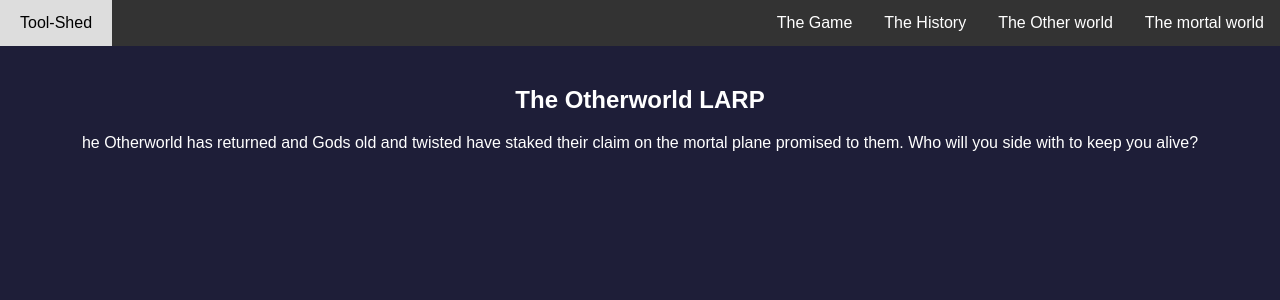
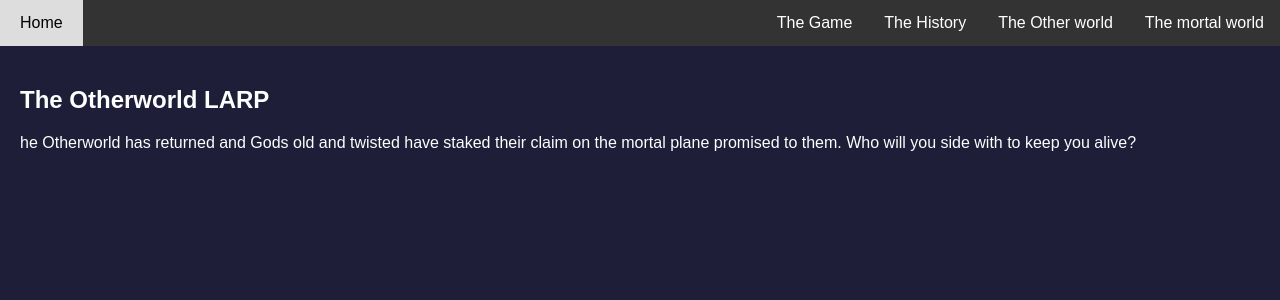
Before and after one commit to KikiUnique/KikiUnique.github.io, a Jekyll site: the page built from docs/index.md, in a window 1280 px wide. Shown: the top 300 px of the page. Built offline with Jekyll 4.4.1, drawn with Linux system fonts in a browser that asks for light colours; the repository's description, which GitHub fills in, is left out.

Commit message:
Update style

```diff
--- a/docs/_includes/header.html
+++ b/docs/_includes/header.html
@@ -1,5 +1,5 @@
 <div class="navbar"><div class="navbarItem" id="toolBarLeft" style="float: left">
-    <a href="">Tool-Shed</a>
+    <a href="">Home</a>
 </div>
 <div style="float: right">
     <div class="dropdown navbarItem">
--- a/docs/assets/css/classStyles.css
+++ b/docs/assets/css/classStyles.css
@@ -8,10 +8,12 @@
 
 /* Main column */
 .main {
+    display: flex;
+    flex-direction: column;
     flex: 70%;
     background: #1e1e38;
     padding: 20px;
-    color: white;
+    color: #fefefe;
     display: block;
     height: auto;
 }
@@ -98,12 +100,6 @@
     padding: 20px;
     text-align: center;
     background: #ddd;
-}
-
-.main {
-    display: flex;
-    flex-direction: column;
-    text-align: center;
 }
 
 .resultTable {
--- a/docs/assets/css/style.css
+++ /dev/null
@@ -1,4 +0,0 @@
-body {
-    background-color: #010101;
-    color: #fefefe;
-}
```
